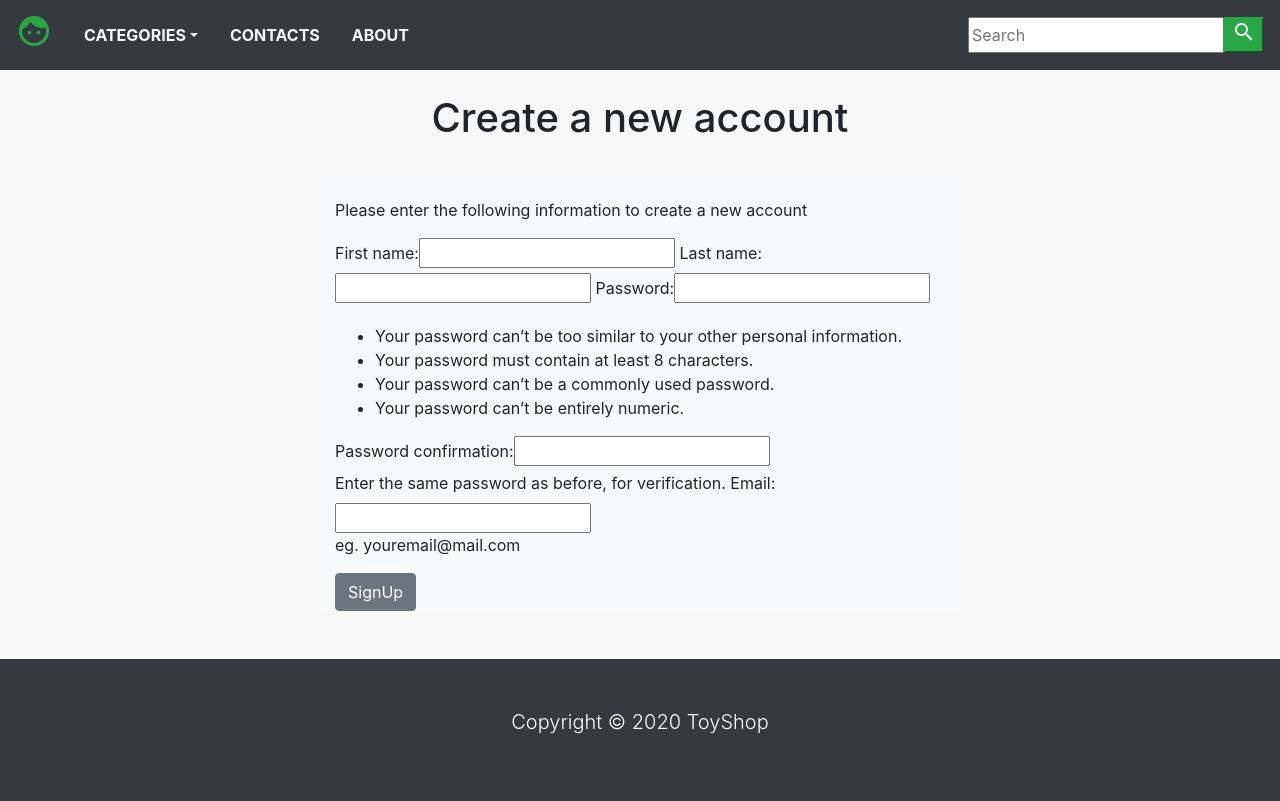
After one commit to roman-oneshchuk/ecommerce-project, a Django app: page /account/create/ in a window 1280 px wide. The commit adds this page. Run offline with Django 3.2, Linux system fonts and the light colour scheme; data that the repository does not hold is empty.

Commit message:
registration form added

```diff
--- a/ecommerce/static/css/base.css
+++ b/ecommerce/static/css/base.css
@@ -19,3 +19,8 @@ body {
 	text-transform: uppercase;
 	letter-spacing: .2em;
 }
+
+.errorlist li {
+	color: red;
+	font-weight: bold;
+}
--- /dev/null
+++ b/shop/forms.py
@@ -0,0 +1,13 @@
+from django import forms
+from django.contrib.auth.forms import UserCreationForm
+from django.contrib.auth.models import User
+
+class SignUpForm(UserCreationForm):
+	first_name = forms.CharField(max_length=100, required=True)
+	last_name = forms.CharField(max_length=100, required=True)
+	email = forms.EmailField(max_length=250, help_text='eg. youremail@mail.com')
+
+
+	class Meta:
+		model = User
+		fields = ('first_name', 'last_name', 'password1', 'password2')
--- /dev/null
+++ b/shop/templates/signup.html
@@ -0,0 +1,48 @@
+{% extends 'base.html' %}
+
+{% load static %}
+
+{% block title %}
+	Create New Account
+{% endblock %}
+
+{% block content %}
+
+	<div>
+		{% if not form.is_valid %}
+			<div>
+				<br>
+				<h1 class="product_title text-center">
+					Create a new account
+				</h1>
+				<br>
+				<div class="col-9 col-sm-9 col-md-6 col-lg-6 mx-auto bg-light">
+					<br>
+					<p>Please enter the following information to create a new account</p>
+					<form action="post">
+						{% csrf_token %}
+						<p>{{ form }}</p>
+						<button type="submit" name="button" class="btn btn-secondary">SignUp</button>
+					</form>
+				</div>
+			</div>
+		{% else %}
+		<div class="mx-auto">
+			<br>
+			<h1 class="product_title text-center">
+				Your account has been successfully created!
+			</h1>
+			<br>
+			<div>
+				<p>Your account is ready to use</p>
+				<br>
+				<a href="{% url 'home' %}">Continue shopping</a>
+			</div>
+		</div>
+		{% endif %}
+	</div>
+
+
+
+
+{% endblock %}
--- a/shop/urls.py
+++ b/shop/urls.py
@@ -16,4 +16,6 @@ urlpatterns = [
 
     path('cart/remove_product/<int:product_id>', views.cart_remove_product, name='cart_remove_product'),
 
+    path('account/create/', views.signUpView, name='signup'),
+
 ]
--- a/shop/views.py
+++ b/shop/views.py
@@ -1,7 +1,8 @@
 from django.shortcuts import render, get_object_or_404, redirect
 from .models import Category, Product, Cart, CartItem
 from django.core.exceptions import ObjectDoesNotExist
-# from django.http import HttpResponse
+from django.contrib.auth.models import Group, User
+from .forms import SignUpForm
 
 # Create your views here.
 
@@ -85,3 +86,19 @@ def cart_remove_product(request, product_id):
 	cart_item = CartItem.objects.get(product=product, cart=cart)
 	cart_item.delete()
 	return redirect('cart_detail')
+
+
+
+def signUpView(request):
+	if request.method == 'POST':
+		form = SignUpForm(request.POST)
+		if form.is_valid():
+			form.save()
+			username = form.clean_data.get('username')
+			signup_user = User.objects.get(username=username)
+			user_group = Group.objects.get(name='User')
+			user_group.user_set.add(signup_user)
+
+	else:
+		form = SignUpForm()
+	return render(request, 'signup.html', {'form': form})
```
